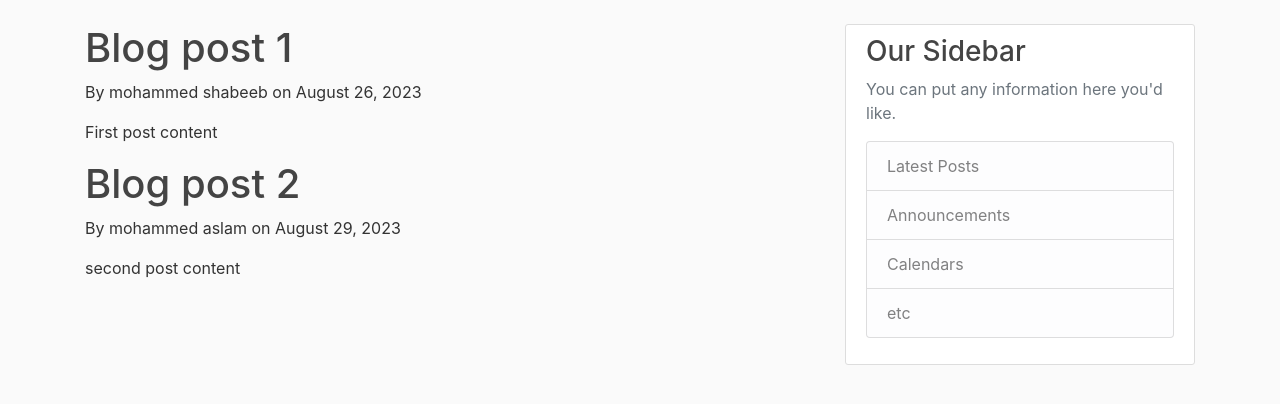
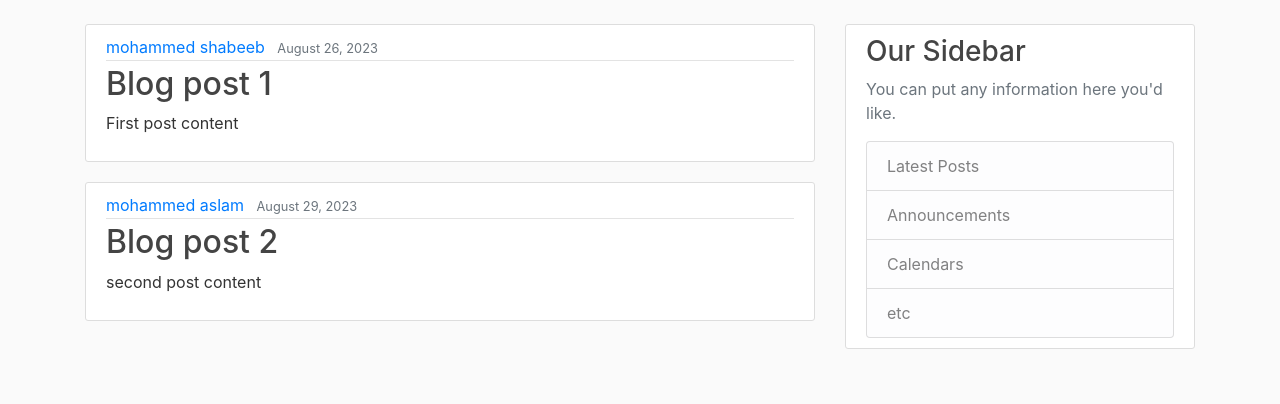
Before and after one commit to mhdshabeebvp/django_project_blog, a Django app: page / in a window 1280 px wide. Shown: the part 56-460 px from the top of the page. Run offline with Django 5.2, Linux system fonts and the light colour scheme; some libraries are stand-ins or nearby versions.

Commit message:
update a modification in the home.html, and also change the urls (path) method in a unique manner

```diff
--- a/django_project/blog/templates/blog/base.html
+++ b/django_project/blog/templates/blog/base.html
@@ -1,6 +1,8 @@
-{% load static %}
+{% load static %} <!-- adding css in static folder -->
+
 <!DOCTYPE html>
 <html lang="en">
+
 <head>
     <!-- Required meta tags -->
     <meta charset="utf-8" />
@@ -8,8 +10,8 @@
     <!-- Bootstrap CSS -->
     <link rel="stylesheet" href="https://cdn.jsdelivr.net/npm/bootstrap@4.0.0/dist/css/bootstrap.min.css"
         integrity="sha384-Gn5384xqQ1aoWXA+058RXPxPg6fy4IWvTNh0E263XmFcJlSAwiGgFAW/dAiS6JXm" crossorigin="anonymous" />
-      <link rel="stylesheet" type="text/css" href="{% static 'blog/main.css' %}">
-        {% if title %}
+    <link rel="stylesheet" type="text/css" href="{% static 'blog/main.css' %}"> <!-- adding css in static folder -->
+    {% if title %}
     <title>Django Blog - {{ title }}</title>
     {% else %}
     <title>Django Blog</title>
@@ -28,8 +30,9 @@
                 </button>
                 <div class="collapse navbar-collapse" id="navbarToggle">
                     <div class="navbar-nav mr-auto">
-                        <a class="nav-item nav-link" href="/">Home</a>
-                        <a class="nav-item nav-link" href="/about">About</a>
+                        <a class="nav-item nav-link"
+                            href="{% url 'blog-home' %}">Home</a><!-- we add a specific name in the each path in blog/urls.py section -->
+                        <a class="nav-item nav-link" href="{% url 'blog-about' %}">About</a>
                     </div>
                     <!-- Navbar Right Side -->
                     <div class="navbar-nav">
@@ -52,13 +55,14 @@
                 <div class="content-section">
                     <h3>Our Sidebar</h3>
                     <p class='text-muted'>You can put any information here you'd like.
+                    </p>
                     <ul class="list-group">
                         <li class="list-group-item list-group-item-light">Latest Posts</li>
                         <li class="list-group-item list-group-item-light">Announcements</li>
                         <li class="list-group-item list-group-item-light">Calendars</li>
                         <li class="list-group-item list-group-item-light">etc</li>
                     </ul>
-                    </p>
+
                 </div>
             </div>
         </div>
--- a/django_project/blog/templates/blog/home.html
+++ b/django_project/blog/templates/blog/home.html
@@ -1,8 +1,15 @@
 {% extends "blog/base.html" %}
 {% block content %}
-    {% for post in posts %}
-        <h1>{{ post.title }}</h1>
-        <p>By {{ post.author }} on {{ post.date_posted }}</p>
-        <p>{{ post.content }}</p>
+{% for post in posts %}
+<article class="media content-section">
+    <div class="media-body">
+        <div class="article-metadata">
+            <a class="mr-2" href="#">{{ post.author }}</a>
+            <small class="text-muted">{{ post.date_posted }}</small>
+        </div>
+        <h2><a class="article-title" href="#">{{ post.title }}</a></h2>
+        <p class="article-content">{{ post.content }}</p>
+    </div>
+</article>
 {% endfor %}
 {% endblock content %}
```
